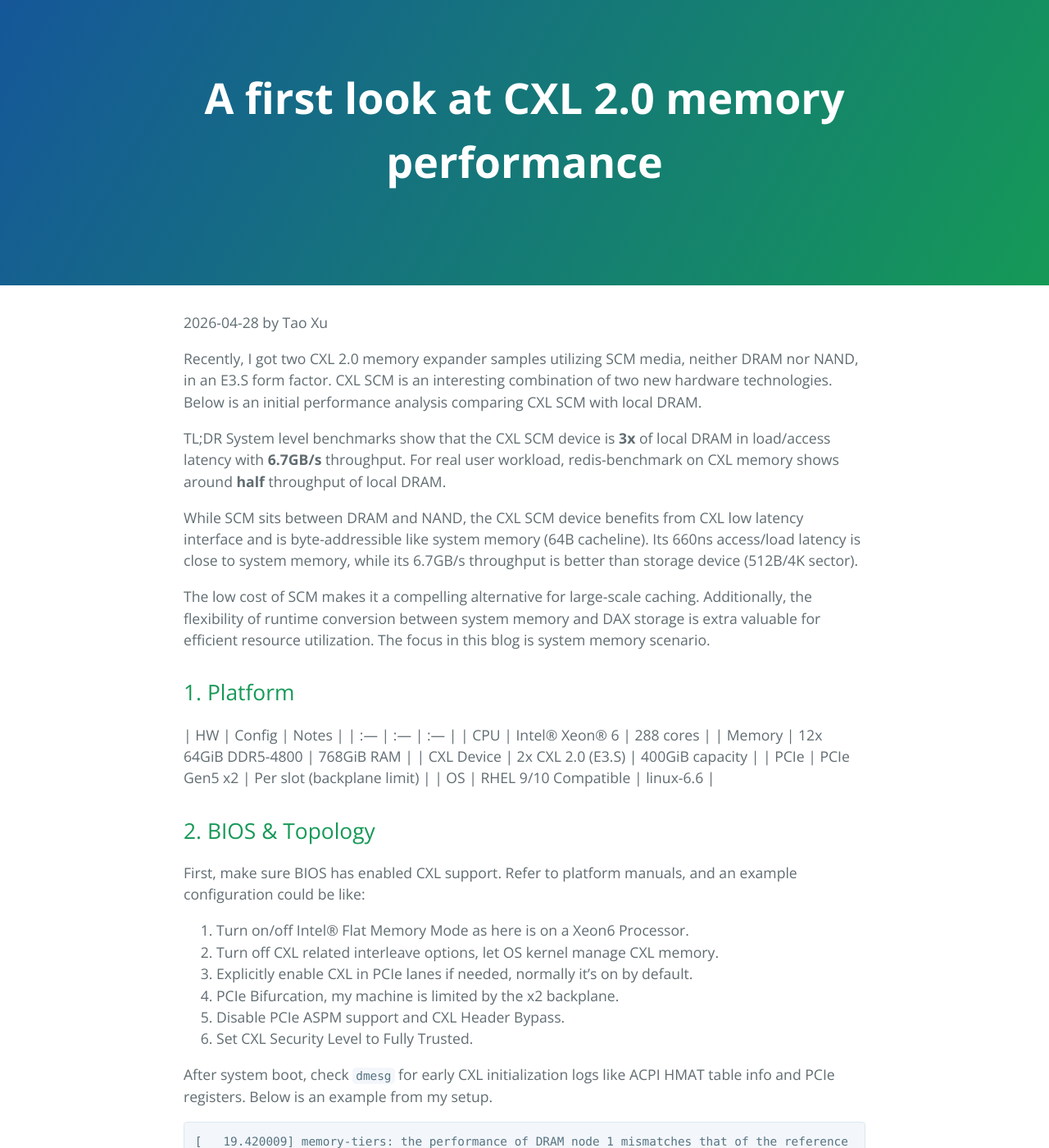
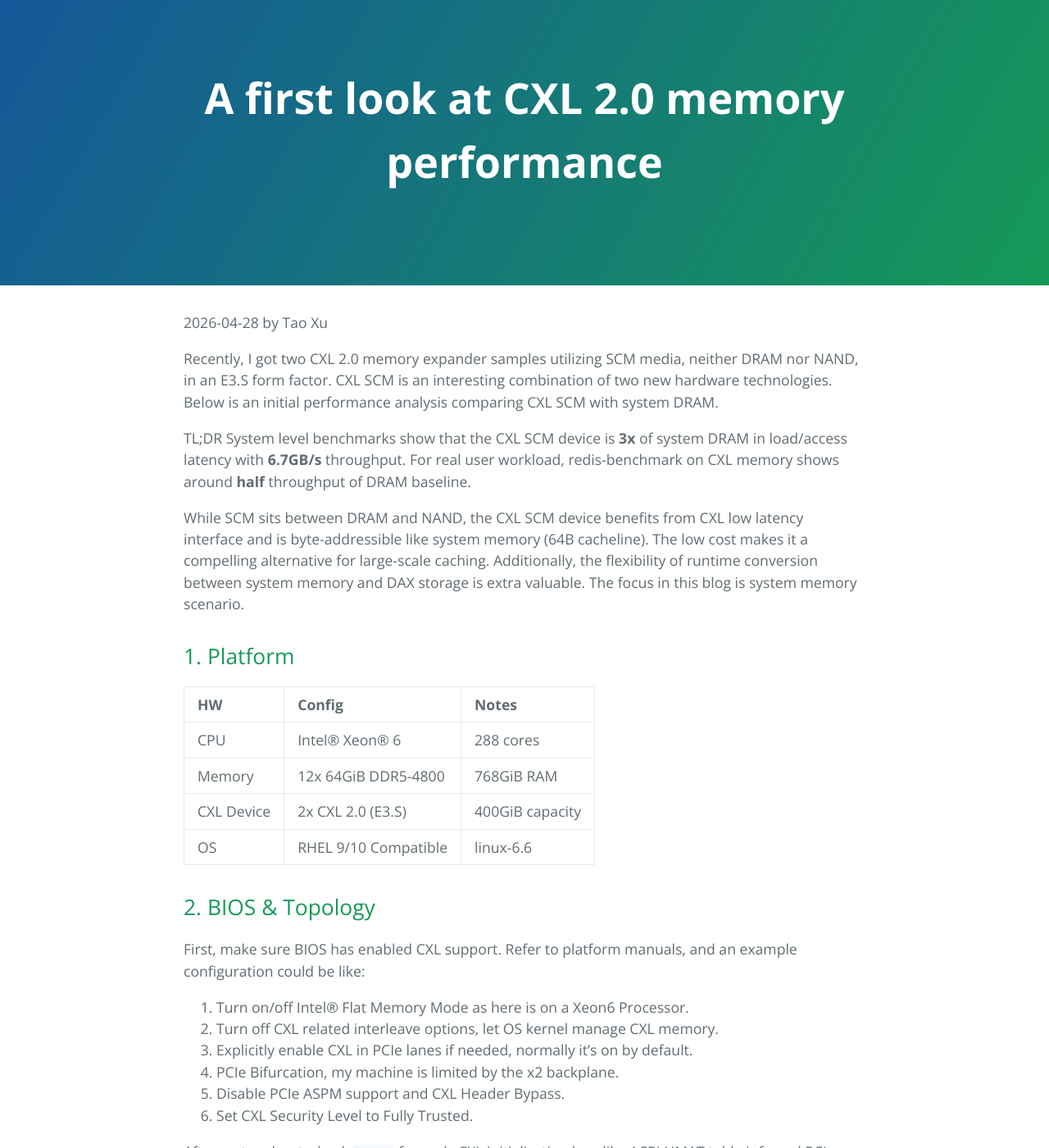
Before and after one commit to xutao323/xutao323.github.io, a Jekyll site: the page built from _posts/2026-04-28-a-first-look-at-cxl-perf.md, in a window 1280 px wide and 1400 px high. Shown: the whole window at 82% size. Built offline with Jekyll 4.4.1, drawn with Linux system fonts in a browser that asks for light colours; the repository's description, which GitHub fills in, is left out; some of the changed text lies outside the part shown.

Commit message:
Update post table

```diff
--- a/_posts/2026-04-28-a-first-look-at-cxl-perf.md
+++ b/_posts/2026-04-28-a-first-look-at-cxl-perf.md
@@ -4,23 +4,22 @@ title: "A first look at CXL 2.0 memory performance"
 date: 2026-04-28
 author: Tao Xu
 ---
-Recently, I got two CXL 2.0 memory expander samples utilizing SCM media, neither DRAM nor NAND, in an E3.S form factor. CXL SCM is an interesting combination of two new hardware technologies. Below is an initial performance analysis comparing CXL SCM with local DRAM.
+Recently, I got two CXL 2.0 memory expander samples utilizing SCM media, neither DRAM nor NAND, in an E3.S form factor. CXL SCM is an interesting combination of two new hardware technologies. Below is an initial performance analysis comparing CXL SCM with system DRAM.
 
 TL;DR
-System level benchmarks show that the CXL SCM device is **3x** of local DRAM in load/access latency with **6.7GB/s** throughput. For real user workload, redis-benchmark on CXL memory shows around **half** throughput of local DRAM.
+System level benchmarks show that the CXL SCM device is **3x** of system DRAM in load/access latency with **6.7GB/s** throughput. For real user workload, redis-benchmark on CXL memory shows around **half** throughput of DRAM baseline.
 
-While SCM sits between DRAM and NAND, the CXL SCM device benefits from CXL low latency interface and is byte-addressible like system memory (64B cacheline). Its 660ns access/load latency is close to system memory, while its 6.7GB/s throughput is better than storage device (512B/4K sector).
-
-The low cost of SCM makes it a compelling alternative for large-scale caching. Additionally, the flexibility of runtime conversion between system memory and DAX storage is extra valuable for efficient resource utilization. The focus in this blog is system memory scenario.
+While SCM sits between DRAM and NAND, the CXL SCM device benefits from CXL low latency interface and is byte-addressible like system memory (64B cacheline). The low cost makes it a compelling alternative for large-scale caching. Additionally, the flexibility of runtime conversion between system memory and DAX storage is extra valuable. The focus in this blog is system memory scenario.
 
 ## 1. Platform
+
 | HW | Config | Notes |
 | :--- | :--- | :--- |
 | CPU | Intel® Xeon® 6 | 288 cores |
 | Memory | 12x 64GiB DDR5-4800 | 768GiB RAM |
 | CXL Device | 2x CXL 2.0 (E3.S) | 400GiB capacity |
-| PCIe | PCIe Gen5 x2 | Per slot (backplane limit) |
 | OS | RHEL 9/10 Compatible | linux-6.6 |
+
 ## 2. BIOS & Topology
 First, make sure BIOS has enabled CXL support. Refer to platform manuals, and an example configuration could be like:
 1. Turn on/off Intel® Flat Memory Mode as here is on a Xeon6 Processor.
@@ -130,6 +129,7 @@ While these CXL SCM devices are capable of operating as CXL PMem DAX device (`fs
 ## 5. Benchmarks
 Below are some standard benchmarking analysis.
 ### a. Single thread load latency - lmbench
+
 | Hierarchy | Size | Sequential (Prefetch) | Random (No PF) |
 | :--- | :--- | :--- | :--- |
 | **L1d Cache** | 32KiB | 1.12ns | 1.12ns |
@@ -235,6 +235,7 @@ Run Intel MLC for more system level bandwidth and latency benchmarks:
  - With random buffer (no prefetch) and no SMT: `mlc -r -X`
 
 Latency numbers are similar to previous results from `lmbench's lat_mem_rd`:
+
 | idle latency | numa 0 (DRAM) | numa 1 (CXL) | numa 2 (CXL) |
 | :--- | :--- | :--- | :--- |
 | default | 143.5ns | 621ns | 620.7ns |
@@ -243,6 +244,7 @@ Latency numbers are similar to previous results from `lmbench's lat_mem_rd`:
 | -r -X | 156.5ns | 624.6ns | 624.5ns |
 
 The theoretical bandwidth from a CXL-2.0 PCIe-gen5 32GT/s x2 is around 7.4GB/s, and here we get around 6.5GB/s. Max bandwidth may be limited by the x2 backplane, but the SCM medium is still the major constraint, not the interface.
+
 | Max BW (base 10) | numa 0 (DRAM) | numa 1 (CXL) | numa 2 (CXL) |
 | :--- | :--- | :--- | :--- |
 | default | 400.8GB/s | 6.5GB/s | 6.1GB/s |
@@ -251,6 +253,7 @@ The theoretical bandwidth from a CXL-2.0 PCIe-gen5 32GT/s x2 is around 7.4GB/s,
 | -r -X | 400.6GB/s | 6.1GB/s | 6.1GB/s |
 
 The CXL's NUMA nodes are CPU-less, so don't have c2c latency data as there's no PE.
+
 | c2c latency | Local Socket L2->L2 HIT | HITM |
 | :--- | :--- | :--- |
 | default | 108.8ns | 109ns |
```
Also changed, not shown: other parts of _posts/2026-04-28-a-first-look-at-cxl-perf.md (+1 -1 lines).
